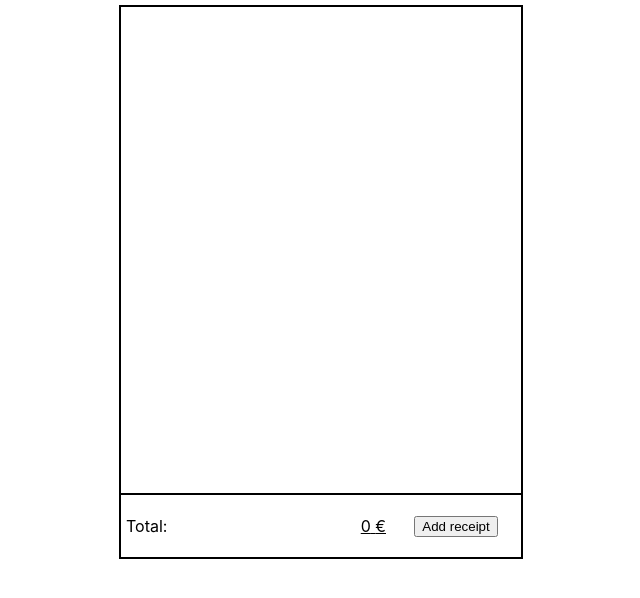
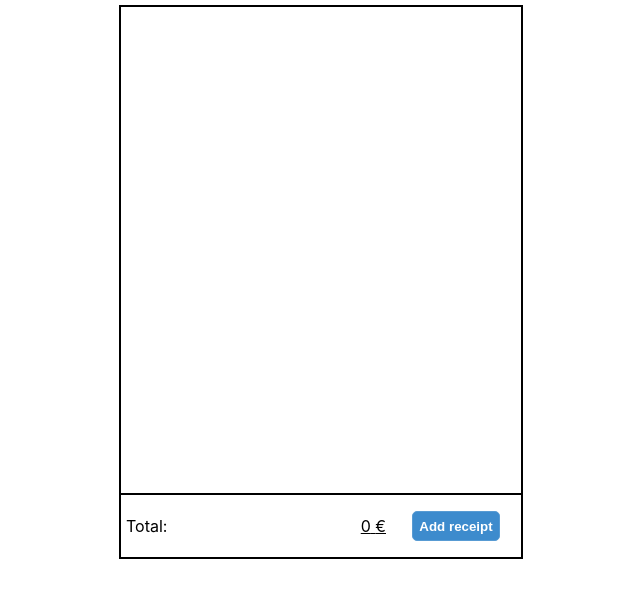
Before and after one commit to MockusT/receiptMaker, a React (Create React App) app: page / in a window 1280 px wide. Shown: the top 598 px of the page, without its empty margins (319-959 px from the left). Built offline with nearby package versions, Linux system fonts and the light colour scheme.

Commit message:
Button styling added

```diff
--- a/src/Components/Button/Button.tsx
+++ b/src/Components/Button/Button.tsx
@@ -1,4 +1,5 @@
 import React from 'react';
+import './button.css';
 
 interface ButtonProps {
     name: string;
@@ -9,7 +10,7 @@ const Button: React.FunctionComponent<ButtonProps> = (props: ButtonProps) => {
   const { name, handleClick } = props;
 
   return (
-    <button onClick={handleClick} type="button">
+    <button onClick={handleClick} type="button" className="button">
       {name}
     </button>
   );
--- /dev/null
+++ b/src/Components/Button/button.css
@@ -0,0 +1,10 @@
+.button {
+    background-color: #3D8BCD;
+    border: 1px solid #589BD3;
+    color: white;
+    text-align: center;
+    font-weight: bold;
+    height: 30px;
+    border-radius: 5px;
+    outline: none;
+}
```
